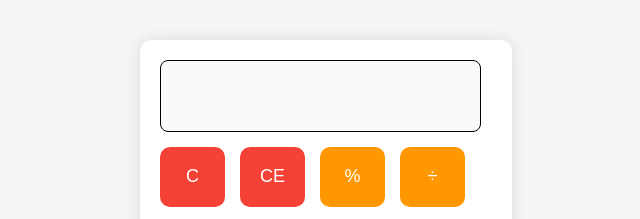
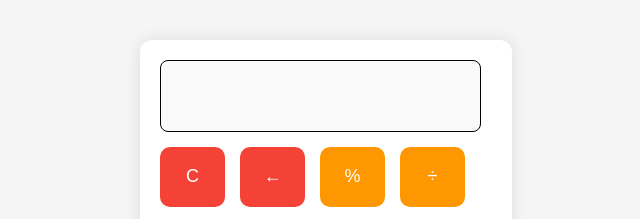
Before and after one commit to Rudra0025/calculator, a plain HTML site: page index.html in a window 1280 px wide. Shown: the part 125-344 px from the top of the page, 314-954 px from the left. Drawn offline with Linux system fonts and the light colour scheme.

Commit message:
index.html

```diff
--- a/index.html
+++ b/index.html
@@ -11,7 +11,7 @@
     <input type="text" id="display" class="display" disabled >
     <div class="buttons">
       <button class="clear" onclick="clearAll()">C</button>
-      <button class="ce" onclick="clearEntry()">CE</button>
+      <button class="ce" onclick="clearEntry()">←</button>
       <button class="operator" onclick="applyPercentage()">%</button>
       <button class="operator" onclick="appendValue('/')">÷</button>
       <button onclick="appendValue('7')">7</button>
```
